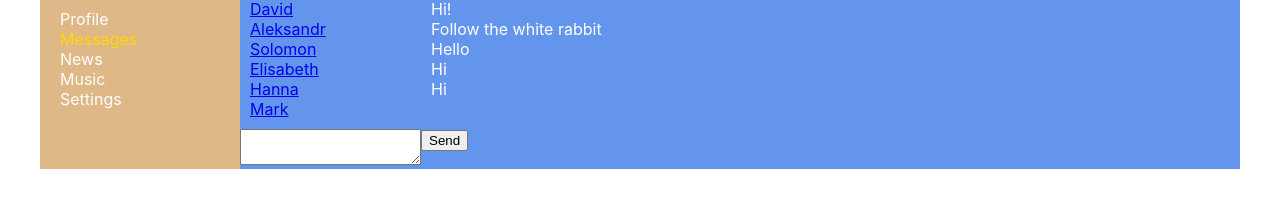
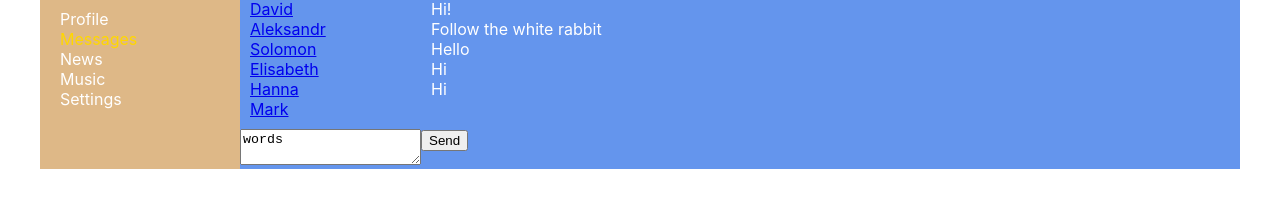
Before and after one commit to arsenjijavadze/social-network, a React (Create React App) app: page /dialogs in a window 1280 px wide. Shown: the part 71-290 px from the top of the page. Built offline with nearby package versions, Linux system fonts and the light colour scheme; grey boxes are pictures that could not be loaded.

Commit message:
fix: implement correct message add feature

```diff
--- a/src/App.js
+++ b/src/App.js
@@ -9,6 +9,7 @@ import News from './components/News/News';
 import Music from './components/Music/Music';
 import Settings from './components/Settings/Settings';
 import { BrowserRouter, Routes, Route } from 'react-router-dom';
+
 
 
 // task 21
@@ -29,7 +30,10 @@ const App = (props) => {
               updateNewPostText={props.updateNewPostText}
             />} />
           <Route path='/dialogs/*'
-            element={<Dialogs state={props.state.dialogsPage} />} />
+            element={<Dialogs dialogsPage={props.state.dialogsPage}
+              addMessage={props.addMessage}
+              updateNewMessageText={props.updateNewMessageText}
+            />} />
           <Route path='/news' element={<News />} />
           <Route path='/music' element={<Music />} />
           <Route path='/settings' element={<Settings />} />
--- a/src/components/Dialogs/Dialogs.jsx
+++ b/src/components/Dialogs/Dialogs.jsx
@@ -8,13 +8,20 @@ const Dialogs = (props) => {
 
 
 
-    let dialogsElements = props.state.dialogs.map(d => <DialogItem name={d.name} id={d.id} />);
-    let messagesElements = props.state.messages.map(m => <Message message={m.message} />)
+    let dialogsElements = props.dialogsPage.dialogs.map(d => <DialogItem name={d.name} id={d.id} />);
+    let messagesElements = props.dialogsPage.messages.map(m => <Message message={m.message} />)
 
     let newMessageElement = React.createRef();
-    let sendMessage = () => {
+
+    let addMessage = () => {
+        props.addMessage();
+
+    }
+
+    let onMessageChange = () => {
         let textMessage = newMessageElement.current.value;
-        alert(textMessage);
+        props.updateNewMessageText(textMessage);
+
     }
 
     return (
@@ -28,10 +35,12 @@ const Dialogs = (props) => {
                 {messagesElements}
             </div>
             <div>
-                <textarea ref={newMessageElement}></textarea>
+                <textarea onChange={onMessageChange}
+                    ref={newMessageElement}
+                    value={props.dialogsPage.newMessageText} />
             </div>
             <div>
-                <button onClick={sendMessage}>Send</button>
+                <button onClick={addMessage}>Send</button>
             </div>
 
         </div>
--- a/src/redux/state.js
+++ b/src/redux/state.js
@@ -26,13 +26,13 @@ let state = {
             { id: 5, message: 'Hi' },
 
         ],
-        newMessageText: 'Word'
+        newMessageText: 'words'
     }
 }
 
 // posts
 
-export let addPost = (postMessage) => {
+export let addPost = () => {
     let newPost = {
         id: 5,
         message: state.profilePage.newPostText,
@@ -50,8 +50,8 @@ export let updateNewPostText = (newText) => {
     rerenderEntireTree(state);
 }
 
-//message
-export let addMessage = (message) => {
+//messages
+export let addMessage = () => {
     let newMessage = {
         id: 6,
         message: state.dialogsPage.newMessageText,
@@ -61,8 +61,9 @@ export let addMessage = (message) => {
     rerenderEntireTree(state);
 }
 
-export let updateNewMessageText = (newMessage) => {
-    state.dialogsPage.newMessageText = newMessage;
+export let updateNewMessageText = (newText) => {
+
+    state.dialogsPage.newMessageText = newText;
     rerenderEntireTree(state);
 }
 
--- a/src/render.js
+++ b/src/render.js
@@ -3,7 +3,7 @@ import ReactDOM from 'react-dom/client';
 import './index.css';
 import App from './App';
 import reportWebVitals from './reportWebVitals';
-import { addPost } from './redux/state';
+import { addMessage, addPost, updateNewMessageText } from './redux/state';
 import { updateNewPostText } from './redux/state';
 import { BrowserRouter } from 'react-router-dom';
 
@@ -16,7 +16,12 @@ export let rerenderEntireTree = (state) => {
     root.render(
         <React.StrictMode>
             <BrowserRouter>
-                <App state={state} addPost={addPost} updateNewPostText={updateNewPostText} />
+                <App state={state}
+                    addPost={addPost}
+                    updateNewPostText={updateNewPostText}
+                    addMessage={addMessage}
+                    updateNewMessageText={updateNewMessageText}
+                />
             </BrowserRouter>
         </React.StrictMode>
     );
```
